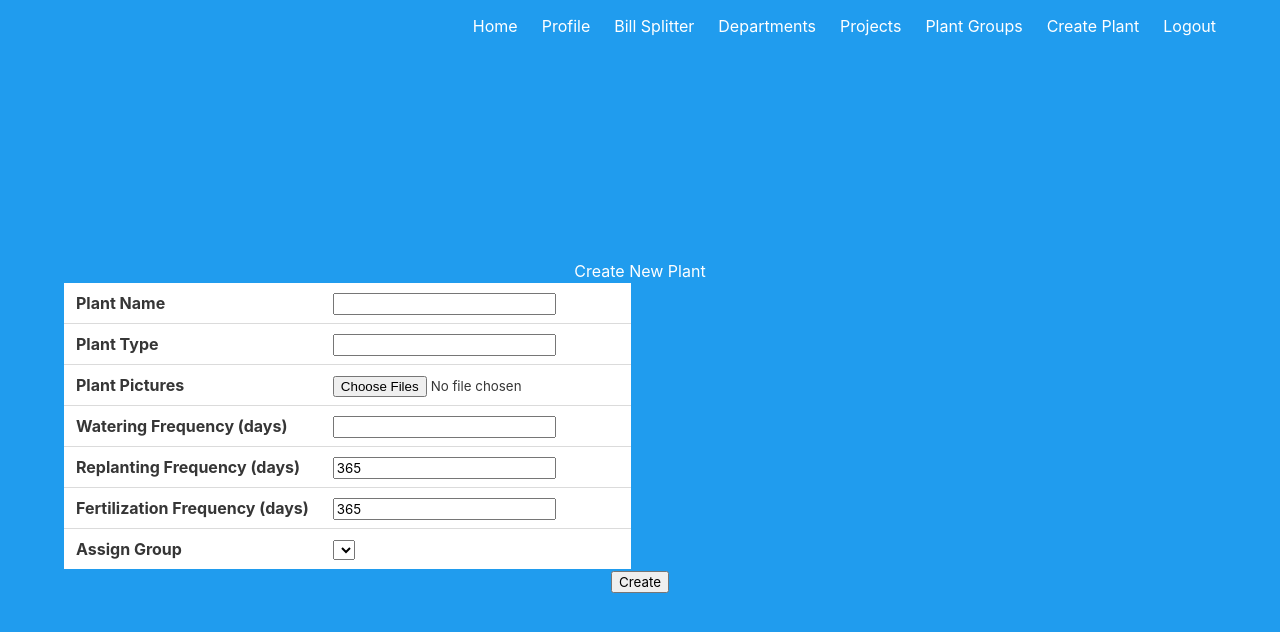
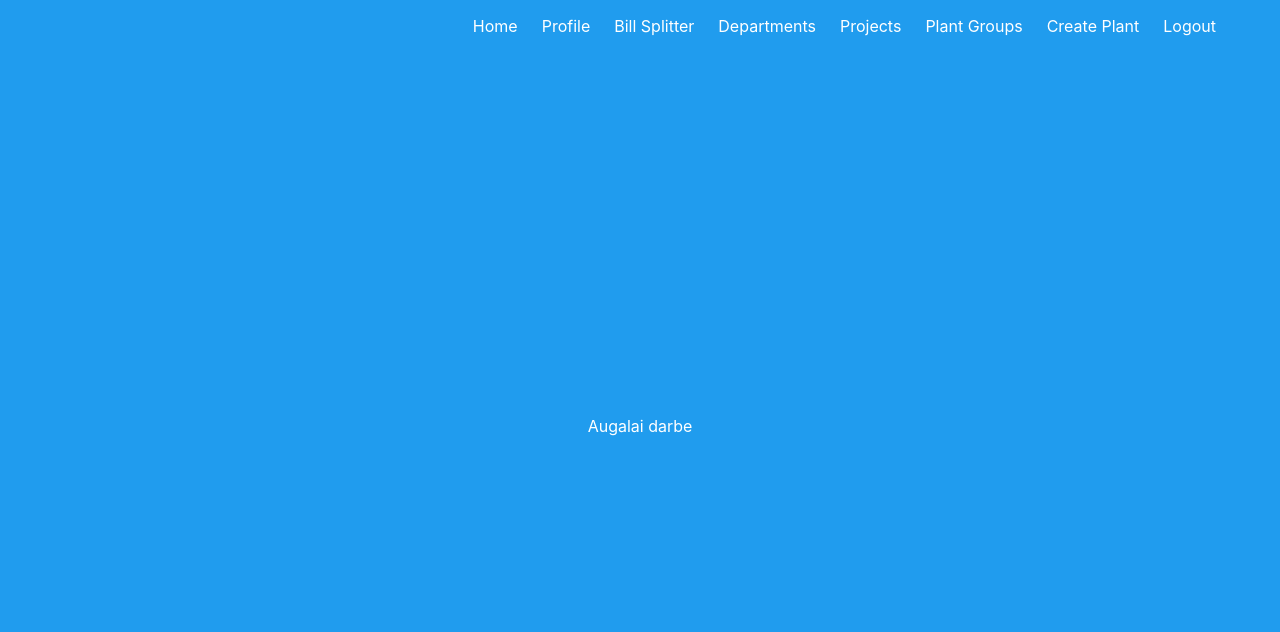
Before and after one commit to freakazoidas/PlantApp, a Flask app: page /plants/plant_groups/3 in a window 1280 px wide. Shown: the top 632 px of the page. Run offline with Flask 3, Linux system fonts and the light colour scheme; a user stored in the database is signed in; lists and menus that the app fills with data are empty; some libraries are stand-ins or nearby versions.

Commit message:
pressing view group finnaly shows plants and lets water them

```diff
--- a/project/plants.py
+++ b/project/plants.py
@@ -60,25 +60,26 @@ def plant_group_single(group_id):
     # Get the plant group
     group = PlantGroup.query.filter_by(id=group_id).first()
 
-    # Get all plants in the group
-    plants = PlantGroupIntermediary.query.join(PlantSingle).filter(PlantGroupIntermediary.plant_group_id == group_id).all()
+    # Get all plants in the group assigned to the current user and their latest watering history
+    user_plants = []
+    plant_intermediaries = PlantGroupIntermediary.query.filter_by(plant_group_id=group_id).join(PlantSingle).all()
 
-    return render_template('plant_group_single.html', group=group, plants=plants)
+    for intermediary in plant_intermediaries:
+        group_user = PlantGroupUsers.query.filter_by(user_id=current_user.id, plant_group_id=intermediary.plant_group_id).first()
+        if group_user and group_user.plant_group == intermediary.plant_group:
+            latest_history = PlantWateringHistory.query.filter_by(plant_id=intermediary.plant.id).order_by(PlantWateringHistory.date.desc()).first()
+            last_watered = latest_history.date if latest_history else "No watering data"
+            user_plants.append((intermediary, last_watered))
 
-def get_days_until_next_watering(last_watered_date, watering_frequency):
-    """
-    Calculates the number of days until the next watering based on the last watering date and watering frequency.
-    """
-    today = datetime.datetime.now().date()
-    next_watering_date = last_watered_date + datetime.timedelta(days=watering_frequency)
-    days_until_next_watering = (next_watering_date - today).days
-    return days_until_next_watering
+    current_date = datetime.datetime.now().date()
+
+    return render_template('plant_group_single.html', group=group, plants=user_plants, current_date=current_date)
 
 @plants_bp.route('/create_plant', methods=['GET', 'POST'])
 @login_required
 def create_plant():
     if request.method == 'POST':
-        # Create a new plant and add it to the selected plant group
+        # Create a new plant and add it to the selected plant group assigned to the current user
         name = request.form.get('plant_name')
         type = request.form.get('plant_type')
         watering_frequency = request.form.get('watering_frequency')
@@ -95,10 +96,10 @@ def create_plant():
         )
         db.session.add(new_plant)
 
-        # Add the new plant to the selected plant group
-        plant_group = PlantGroup.query.get(group_id)
+        # Add the new plant to the selected plant group assigned to the current user
+        group_user = PlantGroupUsers.query.filter_by(user_id=current_user.id, plant_group_id=group_id).first()
         new_intermediary = PlantGroupIntermediary(
-            plant_group=plant_group,
+            plant_group=group_user.plant_group,
             plant=new_plant,
         )
         db.session.add(new_intermediary)
@@ -114,6 +115,9 @@ def create_plant():
 
     return render_template('plant_create.html', plant_groups=plant_groups)
 
+
+    return render_template('plant_create.html', plant_groups=plant_groups)
+
 @plants_bp.route('/update_plant', methods=['POST'])
 @login_required
 def update_plant():
@@ -126,11 +130,12 @@ def update_plant():
 
     # Find the plant and make sure it belongs to the current user
     plant = PlantSingle.query.filter_by(id=plant_id).first()
-    if plant and plant.groups.filter_by(user_id=current_user.id).first():
+    group_users = PlantGroupUsers.query.filter_by(user_id=current_user.id).all()
+    if plant and any(intermediary.plant_group_id in [group_user.plant_group_id for group_user in group_users] for intermediary in plant.group_intermediaries):
         # Update the plant's last watering date and add a new entry to PlantWateringHistory
         plant.last_watered = watering_date
         db.session.add(PlantWateringHistory(plant=plant, date=watering_date, comment=comment))
         db.session.commit()
         flash('Plant watering history updated!', 'success')
 
-    return redirect(url_for('plants.plant_group_single', group_id=plant.group.id))
+    return redirect(url_for('plants.plant_group_single', group_id=plant.group_intermediaries[0].plant_group_id))
--- a/project/templates/plant_group_single.html
+++ b/project/templates/plant_group_single.html
@@ -1,102 +1,58 @@
-{% extends 'base.html' %} {% block content %}
+{% extends "base.html" %} {% block content %}
+<h1>{{ group.name }}</h1>
 
-<h1>Create New Plant</h1>
-<form method="POST" action="{{ url_for('plants.create_plant') }}">
-  <div class="row">
-    <div class="col-md-6">
-      <table class="table">
-        <tbody>
-          <tr>
-            <th scope="row">Plant Name</th>
-            <td>
+{% for intermediary, last_watered in plants %}
+<div class="plant-block">
+  <div class="plant-name">{{ intermediary.plant.name }}</div>
+  <div class="plant-watering-frequency">
+    Needs to be watered once in {{ intermediary.plant.watering_frequency }} days
+  </div>
+  <img
+    src="{{ intermediary.plant.picture }}"
+    alt="{{ intermediary.plant.name }}"
+    class="plant-picture"
+  />
+  <div class="plant-water-status">
+    {% if last_watered == "No watering data" %}
+    <div class="plant-watering-overdue">Never watered</div>
+    {% else %} {% set days_since_last_watering = (current_date -
+    last_watered).days %} {% set days_until_next_watering =
+    intermediary.plant.watering_frequency - days_since_last_watering %} {% if
+    days_since_last_watering == 0 %}
+    <div class="plant-watered-today">Plant watered today</div>
+    {% elif days_since_last_watering > intermediary.plant.watering_frequency %}
+    <div class="plant-watering-overdue">
+      Watering overdue by {{ days_since_last_watering -
+      intermediary.plant.watering_frequency }} days
+    </div>
+    {% else %}
+    <div class="plant-next-watering">
+      Days until next watering: {{ days_until_next_watering }}
+    </div>
+    {% endif %} {% endif %}
+  </div>
+  <div class="plant-comment-form">
+    <form method="POST" action="{{ url_for('plants.update_plant') }}">
       <input
-                type="text"
-                class="form-control"
-                id="plant_name"
-                name="plant_name"
-                required
+        type="hidden"
+        name="plant_id"
+        value="{{ intermediary.plant.id }}"
       />
-            </td>
-          </tr>
-          <tr>
-            <th scope="row">Plant Type</th>
-            <td>
       <input
-                type="text"
-                class="form-control"
-                id="plant_type"
-                name="plant_type"
-                required
+        type="hidden"
+        name="group_id"
+        value="{{ intermediary.plant_group_id }}"
       />
-            </td>
-          </tr>
-          <tr>
-            <th scope="row">Plant Pictures</th>
-            <td>
+      <textarea name="comment" placeholder="Add a comment...">
+{{ last_watered.comment if last_watered else "" }}</textarea
+      >
       <input
-                type="file"
-                class="form-control"
-                id="plant_pictures"
-                name="plant_pictures[]"
-                multiple
-                required
+        type="date"
+        name="watering_date"
+        value="{{ current_date.strftime('%Y-%m-%d') }}"
       />
-            </td>
-          </tr>
-          <tr>
-            <th scope="row">Watering Frequency (days)</th>
-            <td>
-              <input
-                type="number"
-                class="form-control"
-                id="watering_frequency"
-                name="watering_frequency"
-                required
-                min="0"
-              />
-            </td>
-          </tr>
-          <tr>
-            <th scope="row">Replanting Frequency (days)</th>
-            <td>
-              <input
-                type="number"
-                class="form-control"
-                id="replanting_frequency"
-                name="replanting_frequency"
-                value="365"
-                min="0"
-              />
-            </td>
-          </tr>
-          <tr>
-            <th scope="row">Fertilization Frequency (days)</th>
-            <td>
-              <input
-                type="number"
-                class="form-control"
-                id="fertilization_frequency"
-                name="fertilization_frequency"
-                value="365"
-                min="0"
-              />
-            </td>
-          </tr>
-          <tr>
-            <th scope="row">Assign Group</th>
-            <td>
-              <select class="form-select" id="group_id" name="group_id">
-                {% for group in plant_groups %}
-                <option value="{{ group.id }}">{{ group.name }}</option>
-                {% endfor %}
-              </select>
-            </td>
-          </tr>
-        </tbody>
-      </table>
+      <button type="submit">Update</button>
+    </form>
   </div>
-    <div class="col-md-6"></div>
 </div>
-  <button type="submit" class="btn btn-primary">Create</button>
-</form>
-{% endblock %}
+{% endfor %} {% endblock %}
```
Also changed, not shown: instance/db.sqlite. Lines whose indentation alone changed are shown as unchanged.
